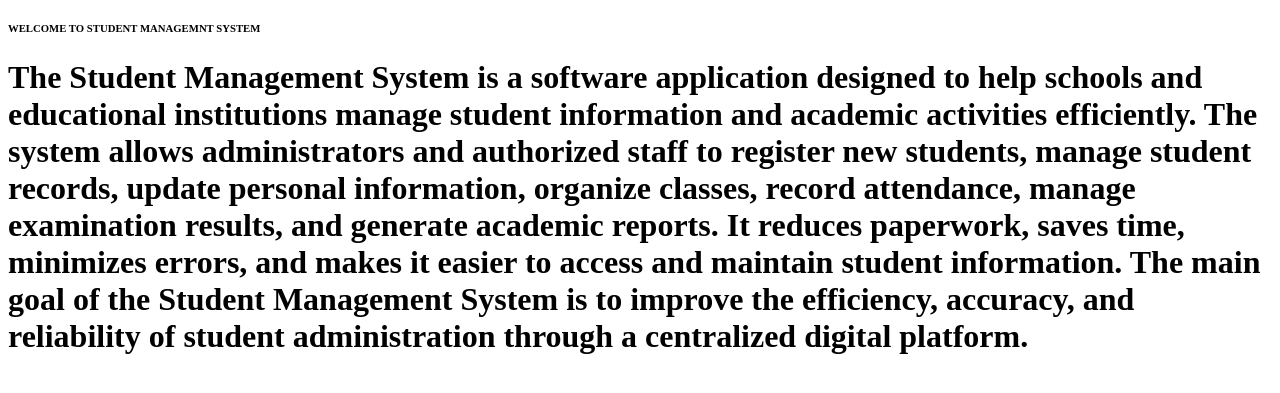
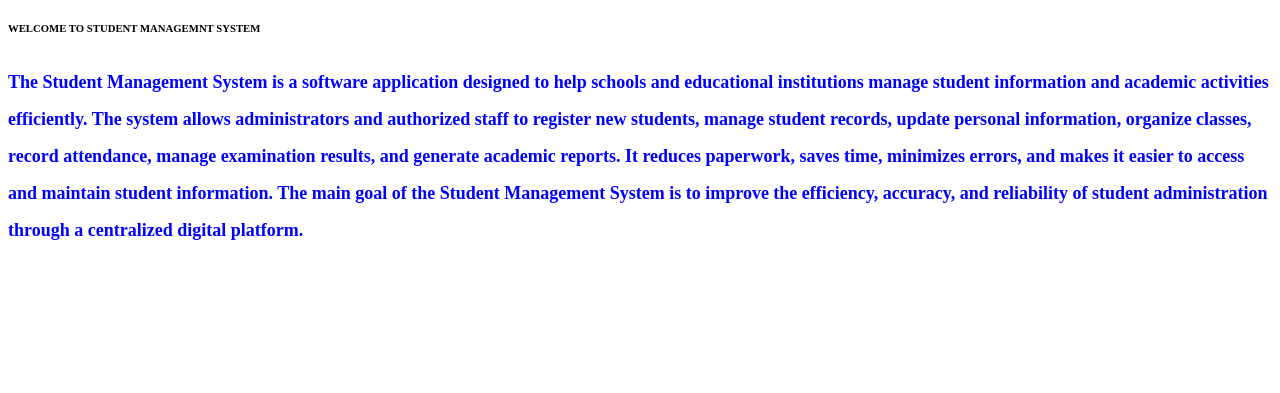
Before and after one commit to DUSENGIMANAEmmanuel/myapplication, a plain HTML site: page index.html in a window 1280 px wide. Shown: the part 29-422 px from the top of the page. Drawn offline with Linux system fonts and the light colour scheme.

Commit message:
1st changes

```diff
--- a/index.html
+++ b/index.html
@@ -8,8 +8,10 @@
 <body>
     <img src="C:\xampp\htdocs\training\IMG-20240630-WA0037.jpg" width="100px" height="100px" alt="Logo">
   <h6>WELCOME TO STUDENT MANAGEMNT SYSTEM</h6>
-  <h1><b>The Student Management System is a software application designed to help schools
-     and educational institutions manage student information and academic activities efficiently. The system allows administrators and authorized staff to register new students, manage student records, update personal information, organize classes, record attendance, manage examination results, and generate academic reports. It reduces paperwork, saves time, minimizes errors, and makes it easier to access and maintain student information. The main goal of the Student Management System is to improve the efficiency, accuracy,
-     and reliability of student administration through a centralized digital platform.</b></h1>
+  <h1><b><font size="4" color="blue">The Student Management System is a software application designed to help schools
+     and educational institutions manage student information and academic activities efficiently.
+      The system allows administrators and authorized staff to register new students, manage student
+      records, update personal information, organize classes, record attendance, manage examination results, and generate academic reports. It reduces paperwork, saves time, minimizes errors, and makes it easier to access and maintain student information. The main goal of the Student Management System is to improve the efficiency, accuracy,
+     and reliability of student administration through a centralized digital platform.</font></b></h1>
 </body>
 </html>
```
